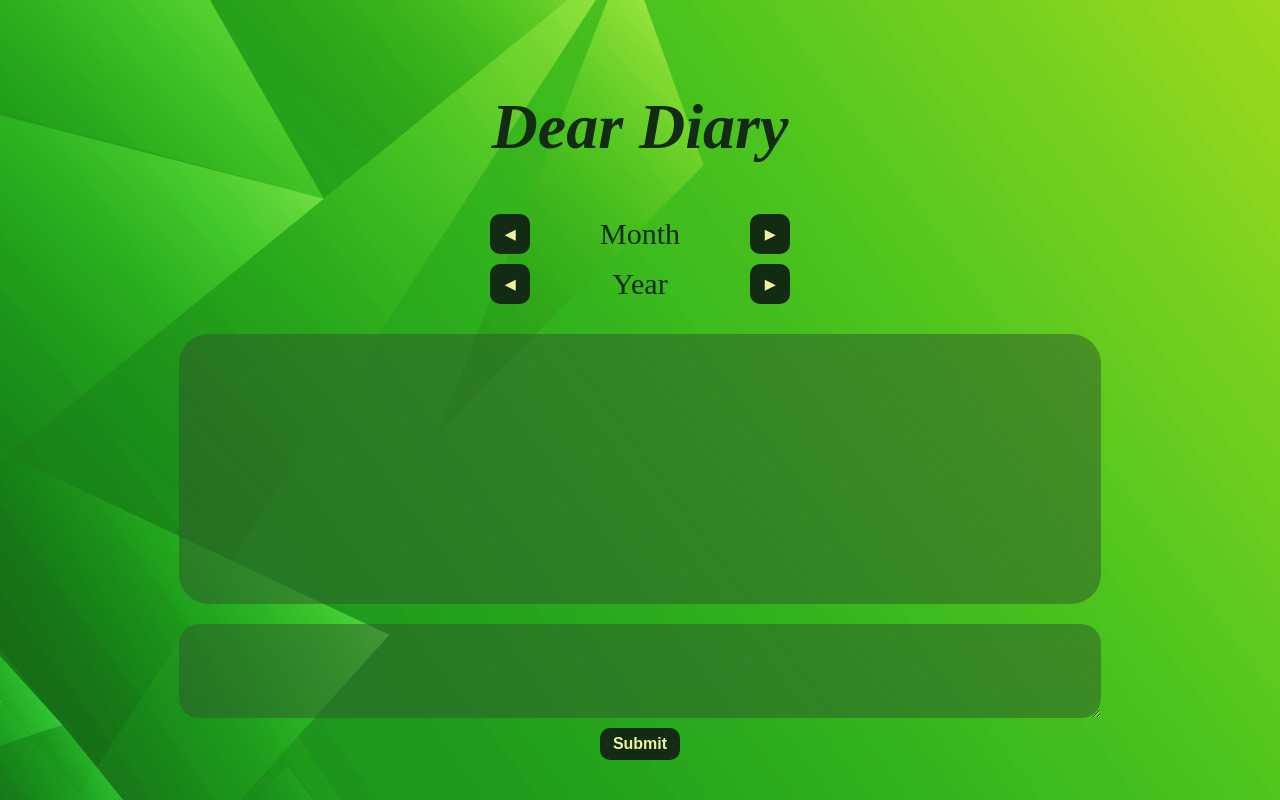
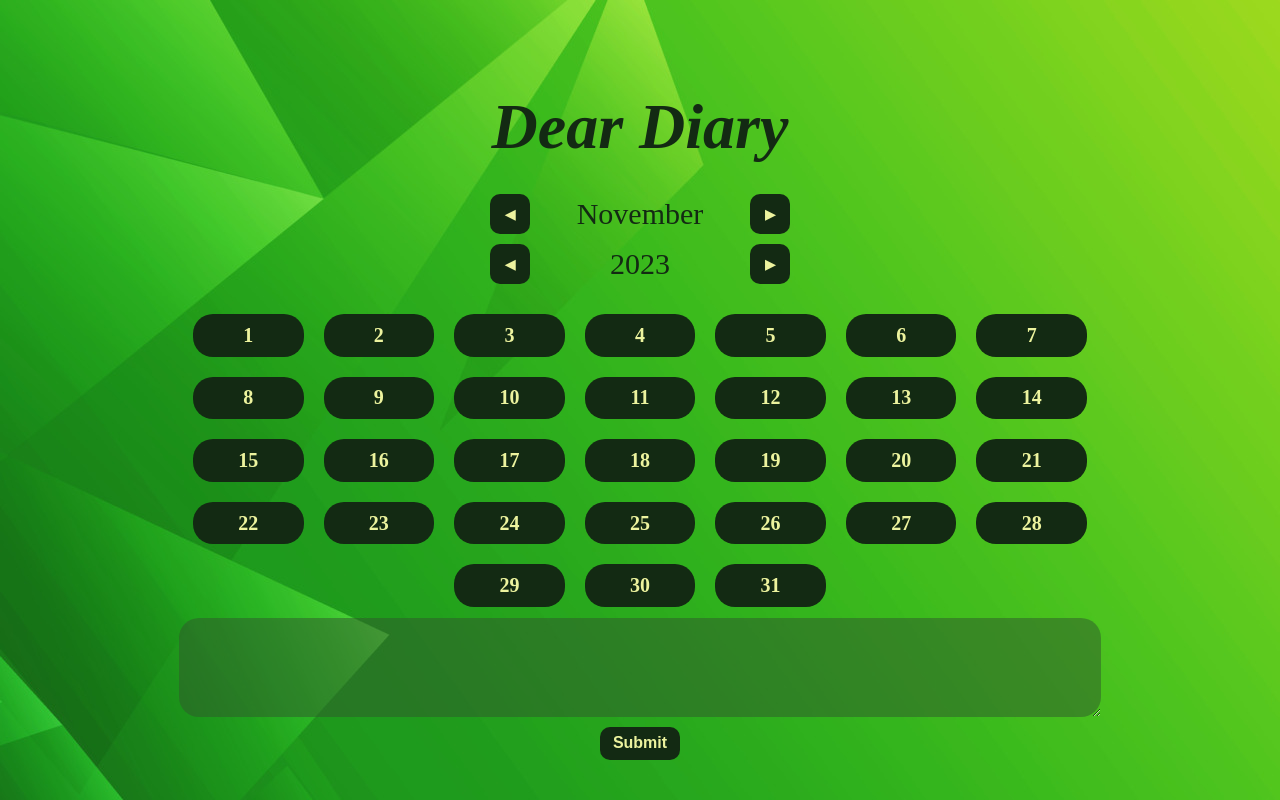
Before and after one commit to FarhanDS-92/diary, a Next.js app: page / in a window 1280 px wide. Built offline with nearby package versions, Linux system fonts and the light colour scheme.

Commit message:
styled days

```diff
--- a/src/app/globals.css
+++ b/src/app/globals.css
@@ -33,7 +33,7 @@ h1 {
 
 #month {
   width: 300px;
-  margin-top: 50px;
+  margin-top: 30px;
   display: flex;
   justify-content: space-between;
   align-items: center;
@@ -59,6 +59,19 @@ button:hover {
   outline: none;
 }
 
+.disabledBtn {
+  background-color: #31572C;
+  color: #90A955;
+}
+
+.disabledBtn:focus,
+.disabledBtn:hover {
+  background-color: #31572C;
+  color: #90A955;
+}
+
+
+
 #year {
   width: 300px;
   margin-top: 10px;
@@ -71,13 +84,27 @@ button:hover {
 #days-container {
   display: flex;
   flex-wrap: wrap;
+  justify-content: center;
   align-items: center;
   margin-top: 30px;
   height: 40%;
   width: 80%;
-  background-color: #31572c81;
   border-radius: 30px;
   margin-bottom: 20px;
+  gap: 20px;
+}
+
+.card {
+  height: 15%;
+  width: 12%;
+  background-color: #132A13;
+  color: #ECF39E;
+  border-radius: 20px;
+  display: flex;
+  justify-content: center;
+  align-items: center;
+  font-size: 20px;
+  font-weight: 700;
 }
 
 form {
--- a/src/app/page.jsx
+++ b/src/app/page.jsx
@@ -1,34 +1,89 @@
 "use client";
 import validator from "is-my-date-valid";
 import { v4 as uuidv4 } from "uuid";
-import { useState } from "react";
-import days from "@/lib/days.jsx";
+import { useEffect, useState } from "react";
+import days from "@/lib/days.js";
+import months from "@/lib/months.js";
 
 export default function Home() {
   const [arrayDays, setArrayDays] = useState(days);
-  const [chosenDay, setChosenDay] = useState("");
-  const [chosenMonth, setChosenMonth] = useState("");
-  const [chosenYear, setChosenYear] = useState("");
+  const [chosenDay, setChosenDay] = useState(0);
+  const [chosenMonth, setChosenMonth] = useState(months);
+  const [monthCounter, setMonthCounter] = useState(0);
+  const [realMonth, setRealMonth] = useState(0);
+  const [chosenYear, setChosenYear] = useState(0);
 
-  console.log(arrayDays);
+  const currentDate = new Date();
+  const currentDay = currentDate.getDate();
+  const currentMonth = currentDate.getMonth();
+  const currentYear = currentDate.getFullYear();
+
+  if (chosenDay === 0 && monthCounter === 0 && chosenYear === 0) {
+    setChosenDay(currentDay);
+    setChosenYear(currentYear);
+    setMonthCounter(currentMonth);
+    setRealMonth(currentMonth + 1);
+  }
+
+  function handlePrevMonth() {
+    let prevMonth = monthCounter - 1;
+    setMonthCounter(prevMonth);
+    setRealMonth(realMonth - 1);
+  }
+
+  function handleNextMonth() {
+    let nextMonth = monthCounter + 1;
+    setMonthCounter(nextMonth);
+    setRealMonth(realMonth + 1);
+  }
+
+  function handlePrevYear() {
+    setChosenYear(chosenYear - 1);
+  }
+
+  function handleNextYear() {
+    setChosenYear(chosenYear + 1);
+  }
 
   return (
     <main>
       <h1>
         <em>Dear Diary</em>
       </h1>
+
       <div id="month">
-        <button>◀</button>
-        <p>Month</p>
-        <button>▶</button>
-      </div>
-      <div id="year">
-        <button>◀</button>
-        <p>Year</p>
-        <button>▶</button>
+        <button
+          onClick={handlePrevMonth}
+          className={monthCounter === 0 ? "disabledBtn" : null}
+          disabled={monthCounter === 0 ? true : false}
+        >
+          ◀
+        </button>
+        <p>{chosenMonth[monthCounter]}</p>
+        <button
+          onClick={handleNextMonth}
+          className={monthCounter === 11 ? "disabledBtn" : null}
+          disabled={monthCounter === 11 ? true : false}
+        >
+          ▶
+        </button>
       </div>
 
-      <div id="days-container"></div>
+      <div id="year">
+        <button onClick={handlePrevYear}>◀</button>
+        <p>{chosenYear}</p>
+        <button onClick={handleNextYear}>▶</button>
+      </div>
+
+      <div id="days-container">
+        {arrayDays.map((day) => {
+          return (
+            <div className="card" key={day.id}>
+              {day.day}
+            </div>
+          );
+        })}
+      </div>
 
       <form>
         <textarea></textarea>
--- /dev/null
+++ b/src/lib/months.js
@@ -0,0 +1,16 @@
+const months = [
+  "January",
+  "February",
+  "March",
+  "April",
+  "May",
+  "June",
+  "July",
+  "August",
+  "September",
+  "October",
+  "November",
+  "December",
+];
+
+export default months;
```
Also changed, not shown: src/lib/days.js (renamed from src/lib/days.jsx).
